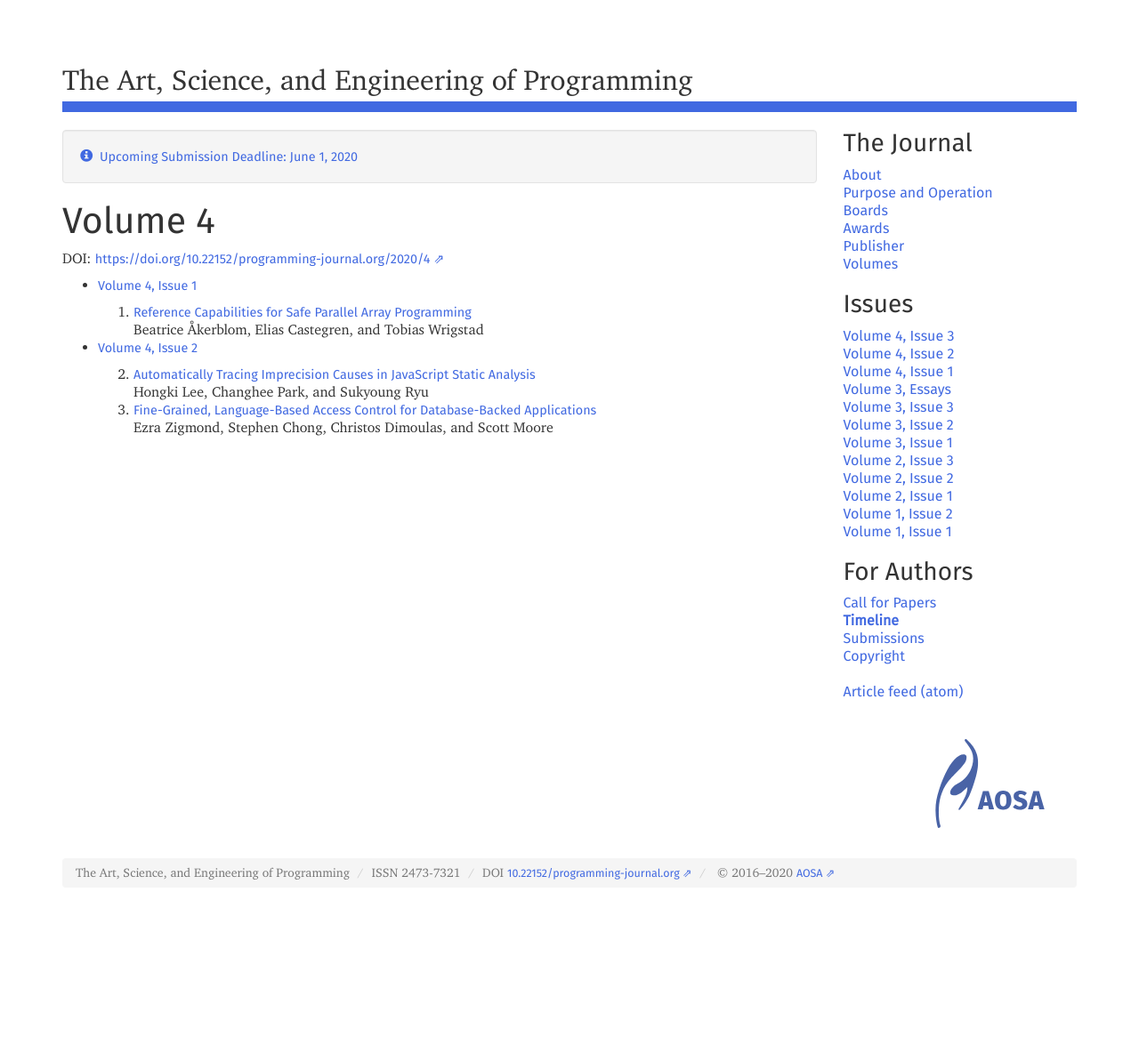
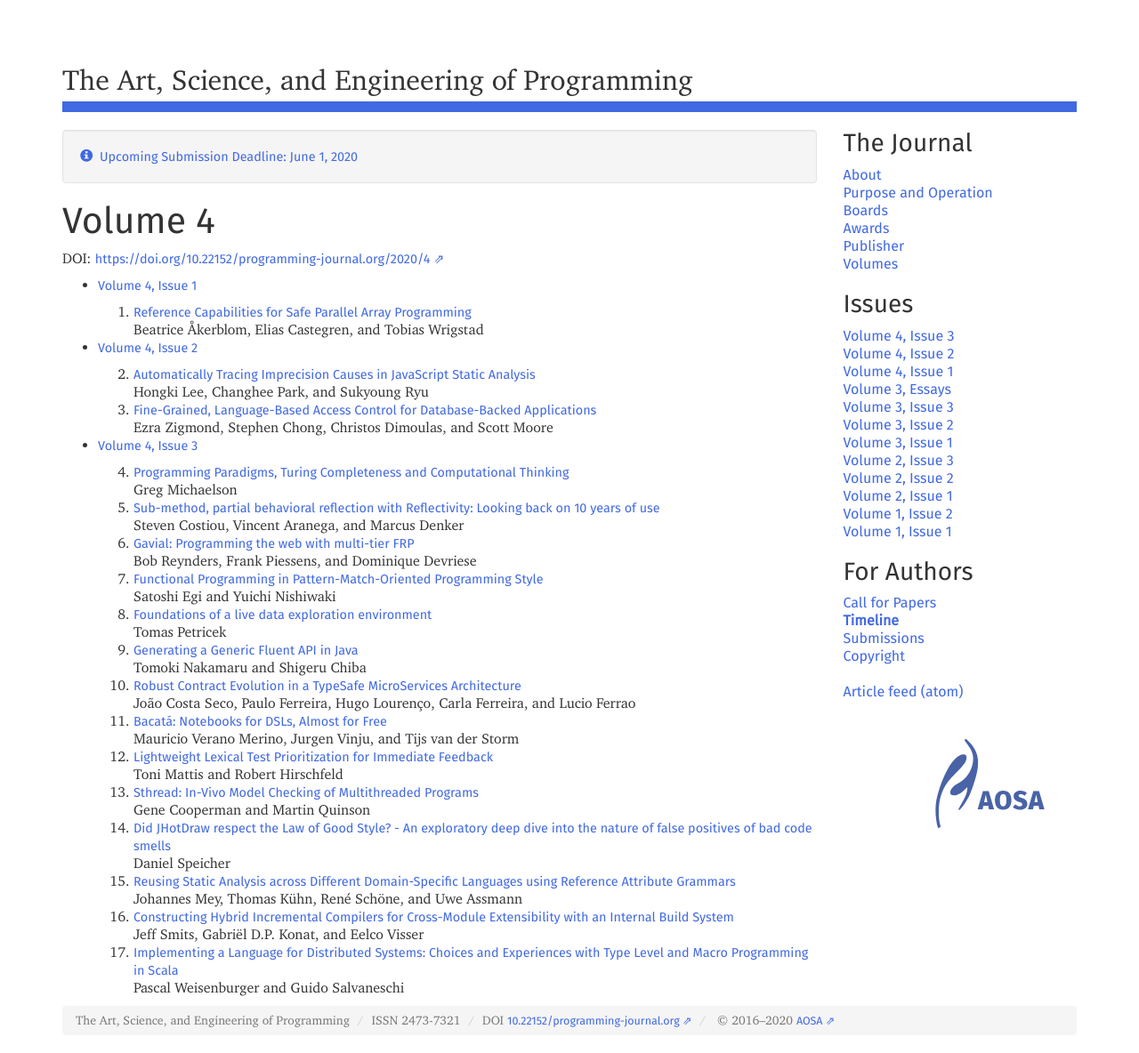
Before and after one commit to programming-journal/programming-journal.github.io, a Jekyll site: the page built from 2020/4/index.markdown, in a window 1280 px wide. Shown: the whole page at 89% size. Built offline with Jekyll 4.4.1, drawn with Linux system fonts in a browser that asks for light colours; before the commit the page ends 1018 px from its top, so only the background shows below that.

Commit message:
add to index

```diff
--- a/2020/4/index.markdown
+++ b/2020/4/index.markdown
@@ -28,3 +28,40 @@ Beatrice Åkerblom, Elias Castegren, and Tobias Wrigstad
 Hongki Lee, Changhee Park, and Sukyoung Ryu
   1. [Fine-Grained, Language-Based Access Control for Database-Backed Applications](/2020/4/3)
 Ezra Zigmond, Stephen Chong, Christos Dimoulas, and Scott Moore
+
+
+
+* [Volume 4, Issue 3](issue3)
+
+
+
+
+  {: start="4"}
+  1. [Programming Paradigms, Turing Completeness and Computational Thinking](/2020/4/4)
+Greg Michaelson
+  1. [Sub-method, partial behavioral reflection with Reflectivity: Looking back on 10 years of use](/2020/4/5)
+Steven Costiou, Vincent Aranega, and Marcus Denker
+  1. [Gavial: Programming the web with multi-tier FRP](/2020/4/6)
+Bob Reynders, Frank Piessens, and Dominique Devriese
+  1. [Functional Programming in Pattern-Match-Oriented Programming Style](/2020/4/7)
+Satoshi Egi and Yuichi Nishiwaki
+  1. [Foundations of a live data exploration environment](/2020/4/8)
+Tomas Petricek
+  1. [Generating a Generic Fluent API in Java](/2020/4/9)
+Tomoki Nakamaru and Shigeru Chiba
+  1. [Robust Contract Evolution in a TypeSafe MicroServices Architecture](/2020/4/10)
+João Costa Seco, Paulo Ferreira, Hugo Lourenço, Carla Ferreira, and Lucio Ferrao
+  1. [Bacatá: Notebooks for DSLs, Almost for Free](/2020/4/11)
+Mauricio Verano Merino, Jurgen Vinju, and Tijs van der Storm
+  1. [Lightweight Lexical Test Prioritization for Immediate Feedback](/2020/4/12)
+Toni Mattis and Robert Hirschfeld
+  1. [Sthread: In-Vivo Model Checking of Multithreaded Programs](/2020/4/13)
+Gene Cooperman and Martin Quinson
+  1. [Did JHotDraw respect the Law of Good Style? - An exploratory deep dive into the nature of  false positives of bad code smells](/2020/4/14)
+Daniel Speicher
+  1. [Reusing Static Analysis across Different Domain-Specific Languages using Reference Attribute Grammars](/2020/4/15)
+Johannes Mey, Thomas Kühn, René Schöne, and Uwe Assmann
+  1. [Constructing Hybrid Incremental Compilers for Cross-Module Extensibility with an Internal Build System](/2020/4/16)
+Jeff Smits, Gabriël D.P. Konat, and Eelco Visser
+  1. [Implementing a Language for Distributed Systems: Choices and Experiences with Type Level and Macro Programming in Scala](/2020/4/17)
+Pascal Weisenburger and Guido Salvaneschi
```
